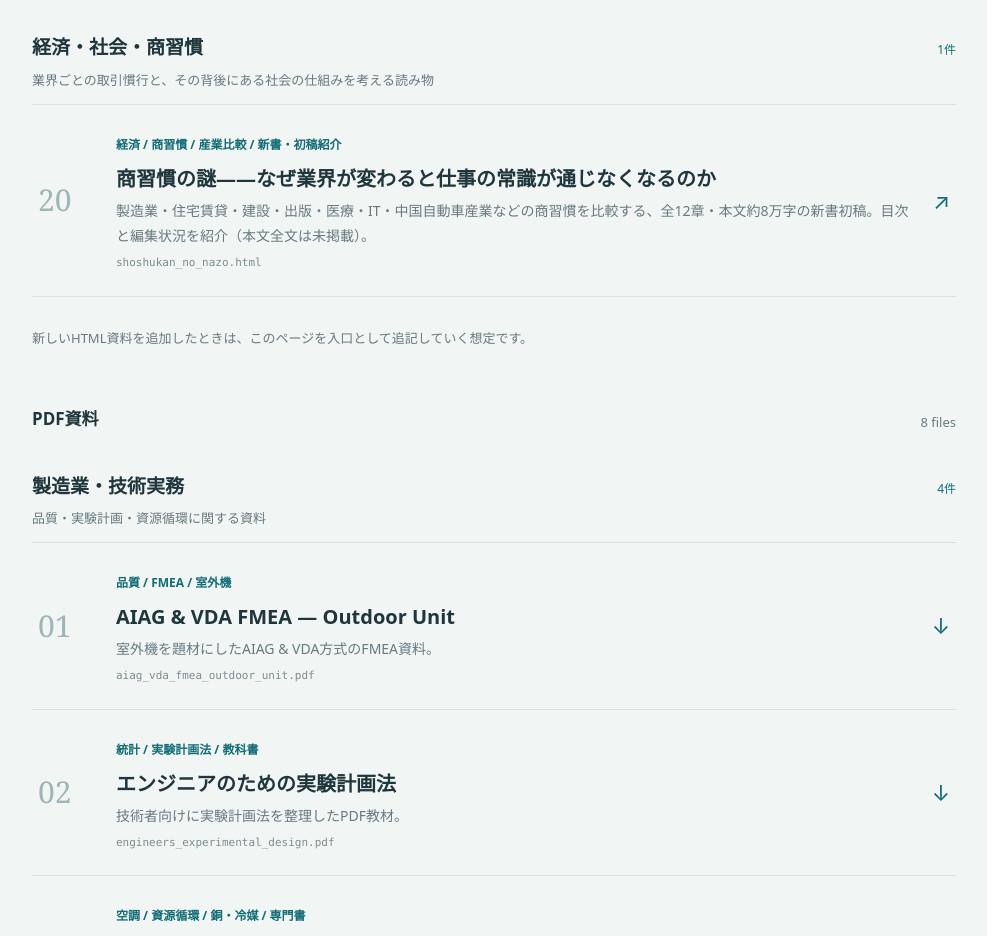
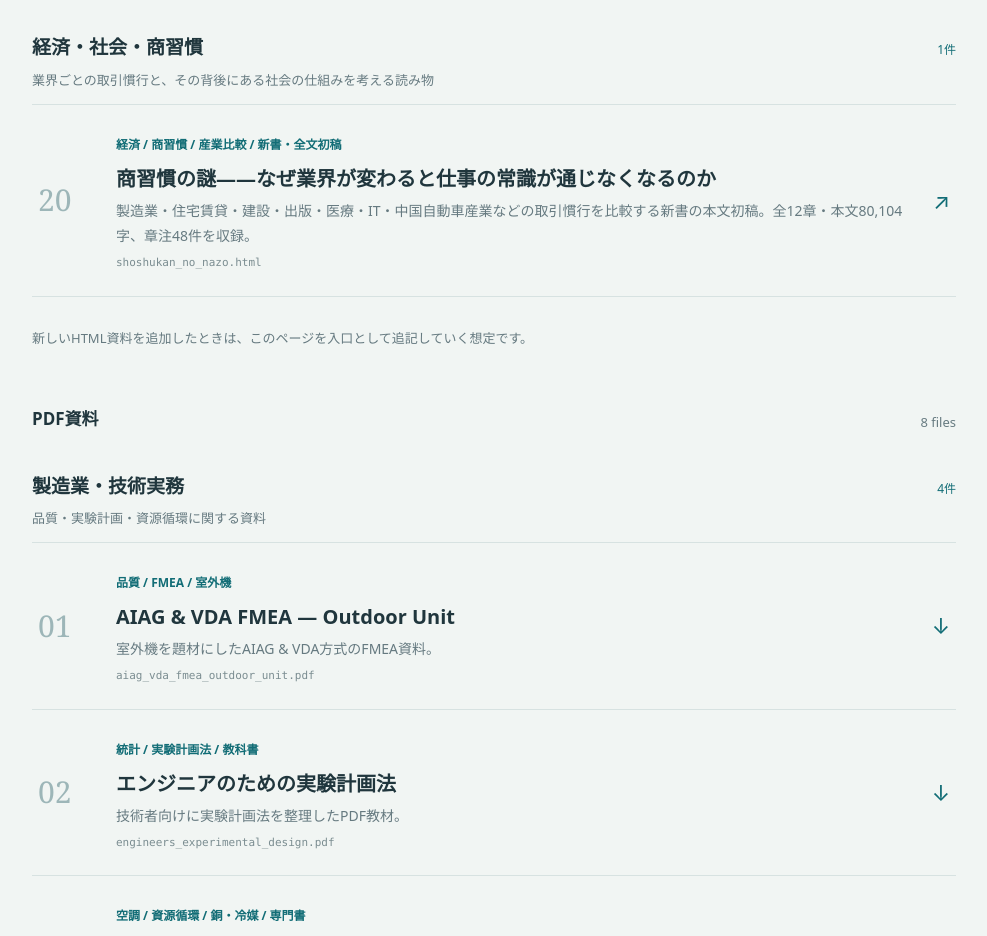
Before and after one commit to k-380/business, a plain HTML site: page index.html in a window 1280 px wide. Shown: the part 4260-5196 px from the top of the page, without its empty margins (146-1133 px from the left). Drawn offline with Linux system fonts and the light colour scheme.

Commit message:
Update index entry to link complete trade customs manuscript

```diff
--- a/index.html
+++ b/index.html
@@ -313,9 +313,9 @@
             <a class="item" href="./shoshukan_no_nazo.html">
               <span class="no" aria-hidden="true">20</span>
               <span>
-                <span class="meta">経済 / 商習慣 / 産業比較 / 新書・初稿紹介</span>
+                <span class="meta">経済 / 商習慣 / 産業比較 / 新書・全文初稿</span>
                 <span class="title">商習慣の謎――なぜ業界が変わると仕事の常識が通じなくなるのか</span>
-                <span class="desc">製造業・住宅賃貸・建設・出版・医療・IT・中国自動車産業などの商習慣を比較する、全12章・本文約8万字の新書初稿。目次と編集状況を紹介（本文全文は未掲載）。</span>
+                <span class="desc">製造業・住宅賃貸・建設・出版・医療・IT・中国自動車産業などの取引慣行を比較する新書の本文初稿。全12章・本文80,104字、章注48件を収録。</span>
                 <span class="file">shoshukan_no_nazo.html</span>
               </span>
               <span class="arrow" aria-hidden="true">↗</span>
```
